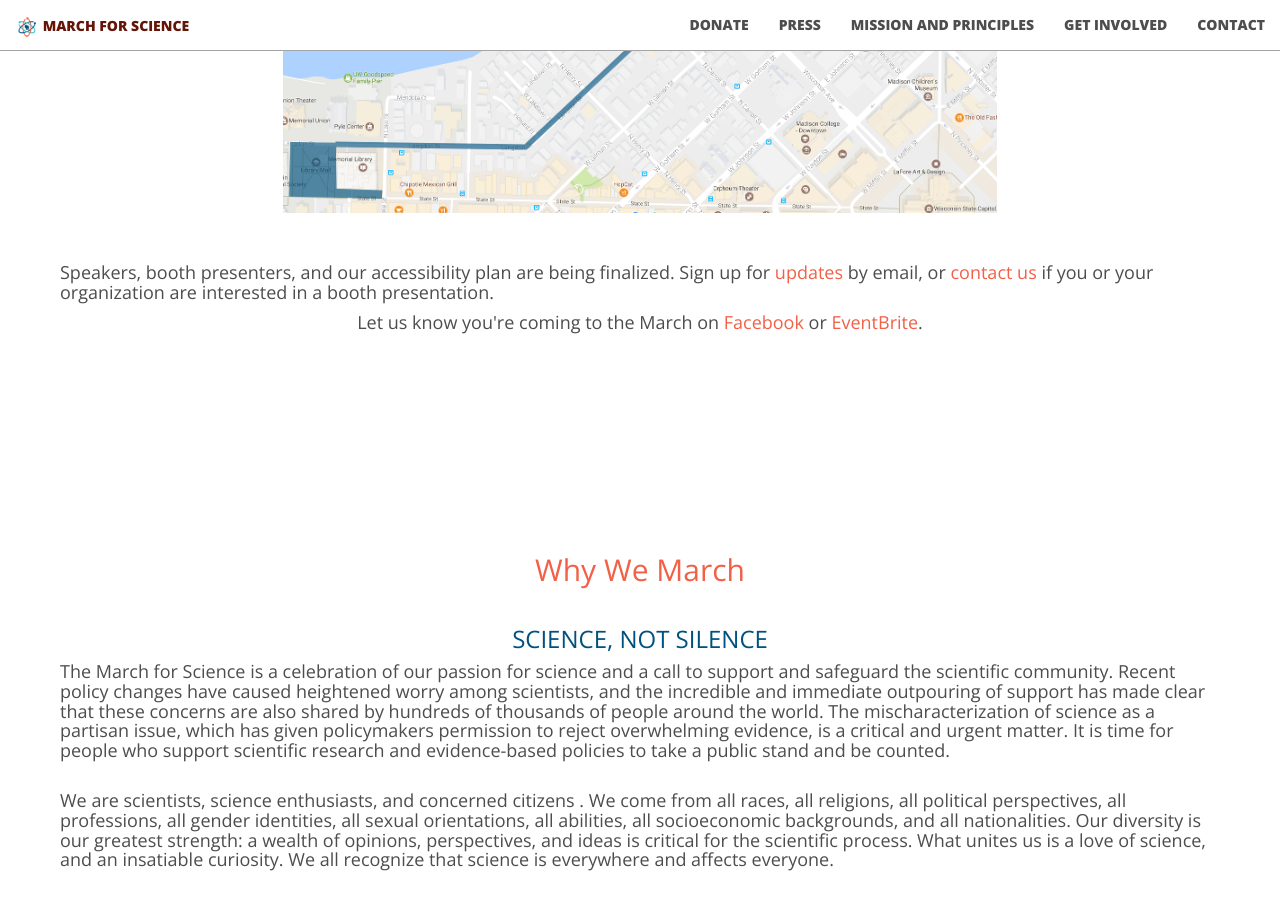
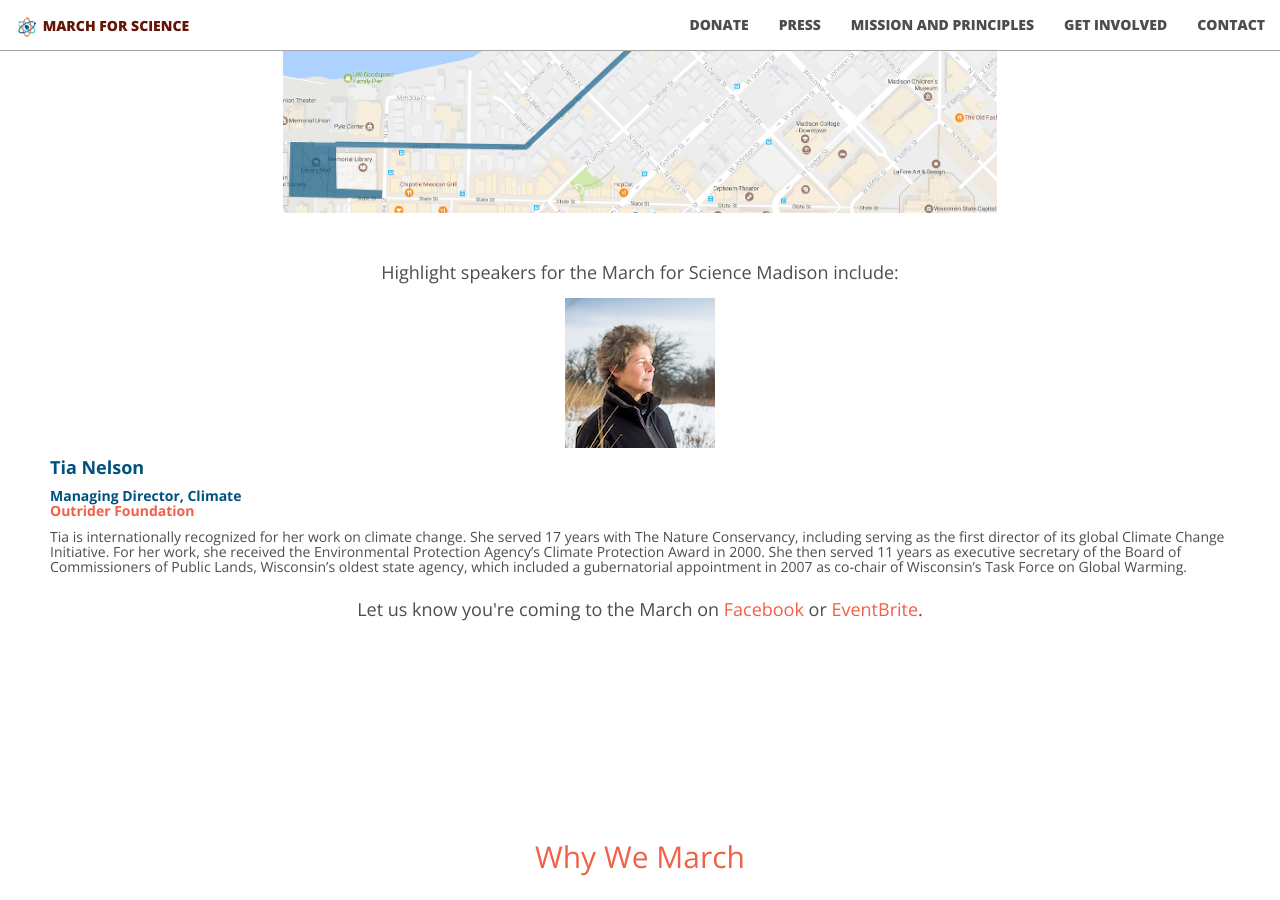
Before and after one commit to ScienceMarchMadison/m4smadison.github.io, a Jekyll site: the page built from index.html, in a window 1280 px wide and 900 px high, scrolled down 1289 px. Built offline with Jekyll 4.4.1, drawn with Linux system fonts in a browser that asks for light colours; comment, search, counter and statistics services are not loaded.

Commit message:
adding speakers

```diff
--- a/_includes/march.html
+++ b/_includes/march.html
@@ -9,9 +9,23 @@
             </h4>
         </div>
         <div class="row" style="padding:5px">
+<!--
             <h4 class="text-faded" style="color:#4d4d4f">
             Speakers, booth presenters, and our accessibility plan are being finalized. Sign up for <a href="http://eepurl.com/cDNSKT" target="_blank">updates</a> by email, or <a href="mailto:{{ site.email }}?subject=Booth Presentation">contact us</a> if you or your organization are interested in a booth presentation.
             </h4>
+ -->
+             <h4 class="text-center" style="color:#4d4d4f">Highlight speakers for the March for Science Madison include:
+            </h4>
+
+            <div class="row" style="padding:5px">
+            <img src="img/speakers/tia_nelson.png" style="display:block; margin:auto; vertical-align:middle">
+            <h4 class="text-faded" style="color:#00517f;font-weight: bold">Tia Nelson</h4>
+                <h5 class="text-faded" style="color:#00517f;font-weight: bold">Managing Director, Climate<br><a href="http://outriderfoundation.org/" target="_blank">Outrider Foundation</a></h5>
+                <h5 class="text-faded" style="color:#4d4d4f">
+                Tia is internationally recognized for her work on climate change. She served 17 years with The Nature Conservancy, including serving as the first director of its global Climate Change Initiative. For her work, she received the Environmental Protection Agency’s Climate Protection Award in 2000. She then served 11 years as executive secretary of the Board of Commissioners of Public Lands, Wisconsin’s oldest state agency, which included a gubernatorial appointment in 2007 as co‐chair of Wisconsin’s Task Force on Global Warming.
+                </h5>
+            </div>
+
             <h4 class="text-center" style="color:#4d4d4f">Let us know you're coming to the March on <a href="https://www.facebook.com/events/1763770130603220/" target="_blank">Facebook</a> or <a href="http://marchforsciencemadison.eventbrite.com" target="_blank">EventBrite</a>.
             </h4>
       </div>
```
Also changed, not shown: img/speakers/tia_nelson.png (added).
